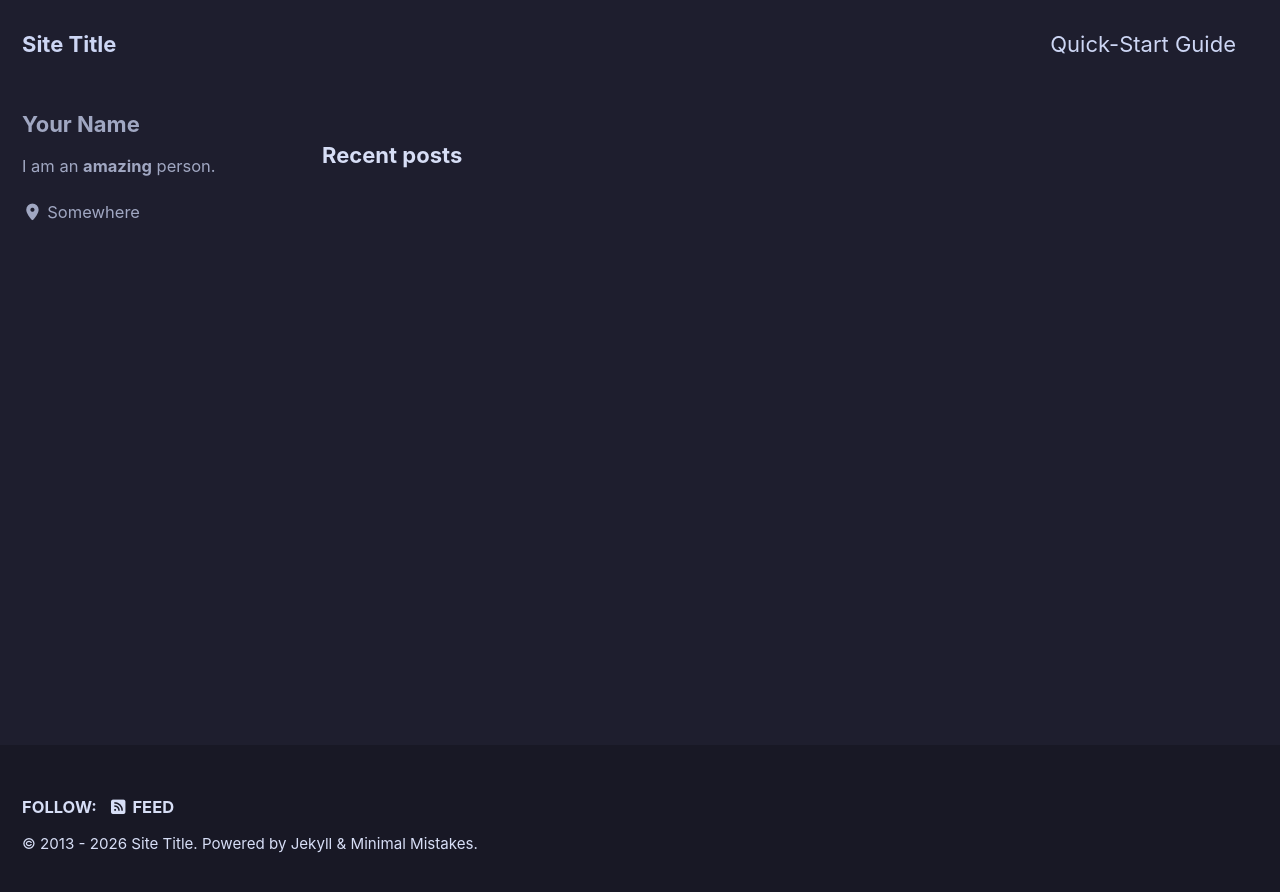
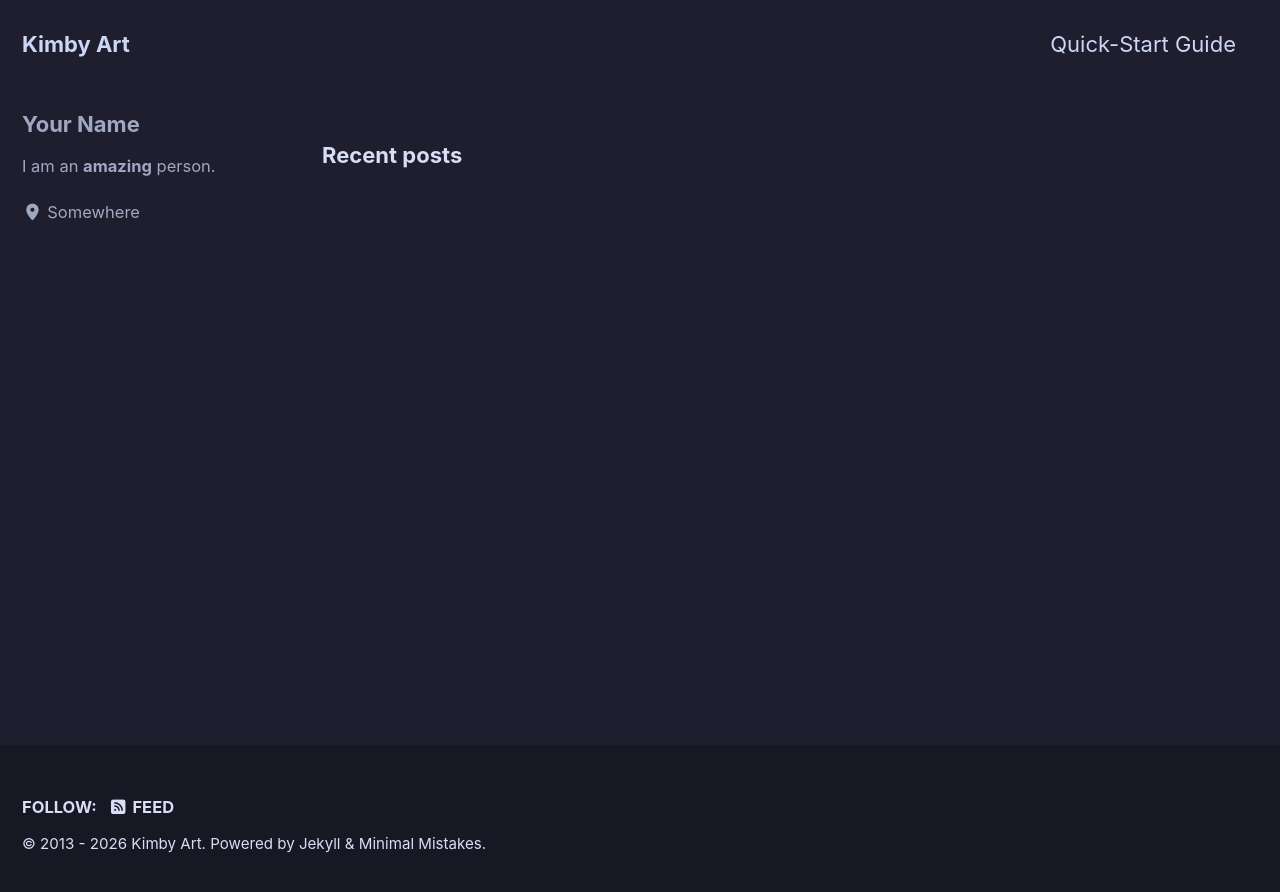
Before and after one commit to Kiimby/kiimby.github.io, a Jekyll site: the page built from index.html, in a window 1280 px wide. Shown: the top 892 px of the page. Built offline with Jekyll 4.4.1, drawn with Linux system fonts in a browser that asks for light colours; cached includes are drawn as plain includes; the list of posts is cut into pages by our own code.

Commit message:
Update _config.yml

```diff
--- a/_config.yml
+++ b/_config.yml
@@ -10,17 +10,17 @@
 # Review documentation to determine if you should use `theme` or `remote_theme`
 # https://mmistakes.github.io/minimal-mistakes/docs/quick-start-guide/#installing-the-theme
 
-theme                  : "minimal-mistakes-jekyll"
+# theme                  : "minimal-mistakes-jekyll"
 # remote_theme           : "mmistakes/minimal-mistakes"
 minimal_mistakes_skin    : "catppuccin_mocha" # "default", "air", "aqua", "contrast", "dark", "dirt", "neon", "mint", "plum", "sunrise", "catppuccin_latte", "catppuccin_mocha"
 
 # Site Settings
 locale                   : "en-US"
 rtl                      : # true, false (default) # turns direction of the page into right to left for RTL languages
-title                    : "Site Title"
+title                    : "Kimby Art"
 title_separator          : "-"
 subtitle                 : # site tagline that appears below site title in masthead
-name                     : "Your Name"
+name                     : "Kimberly Quevedo"
 description              : "An amazing website."
 url                      : # the base hostname & protocol for your site e.g. "https://mmistakes.github.io"
 baseurl                  : # the subpath of your site, e.g. "/blog"
```
